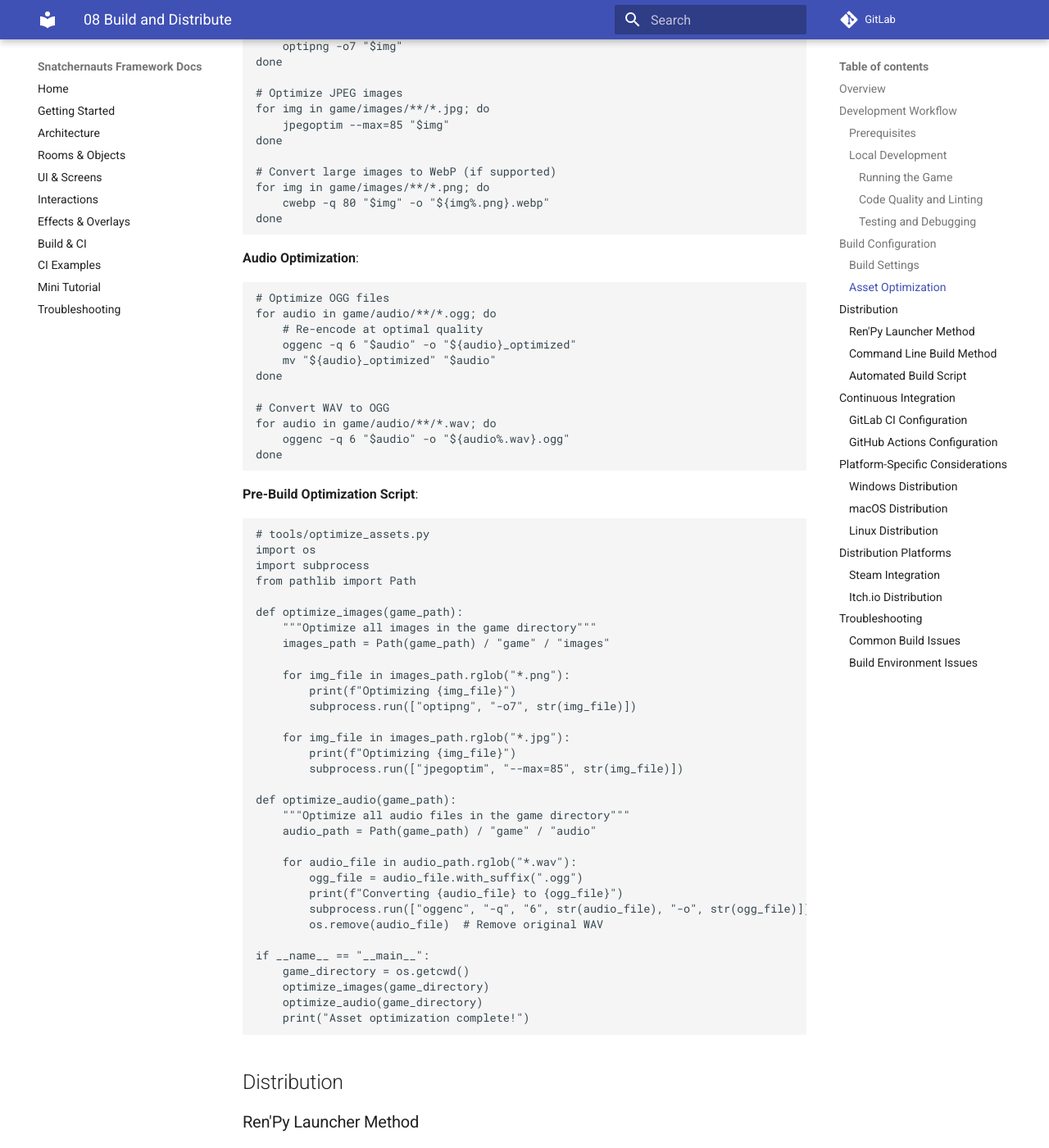
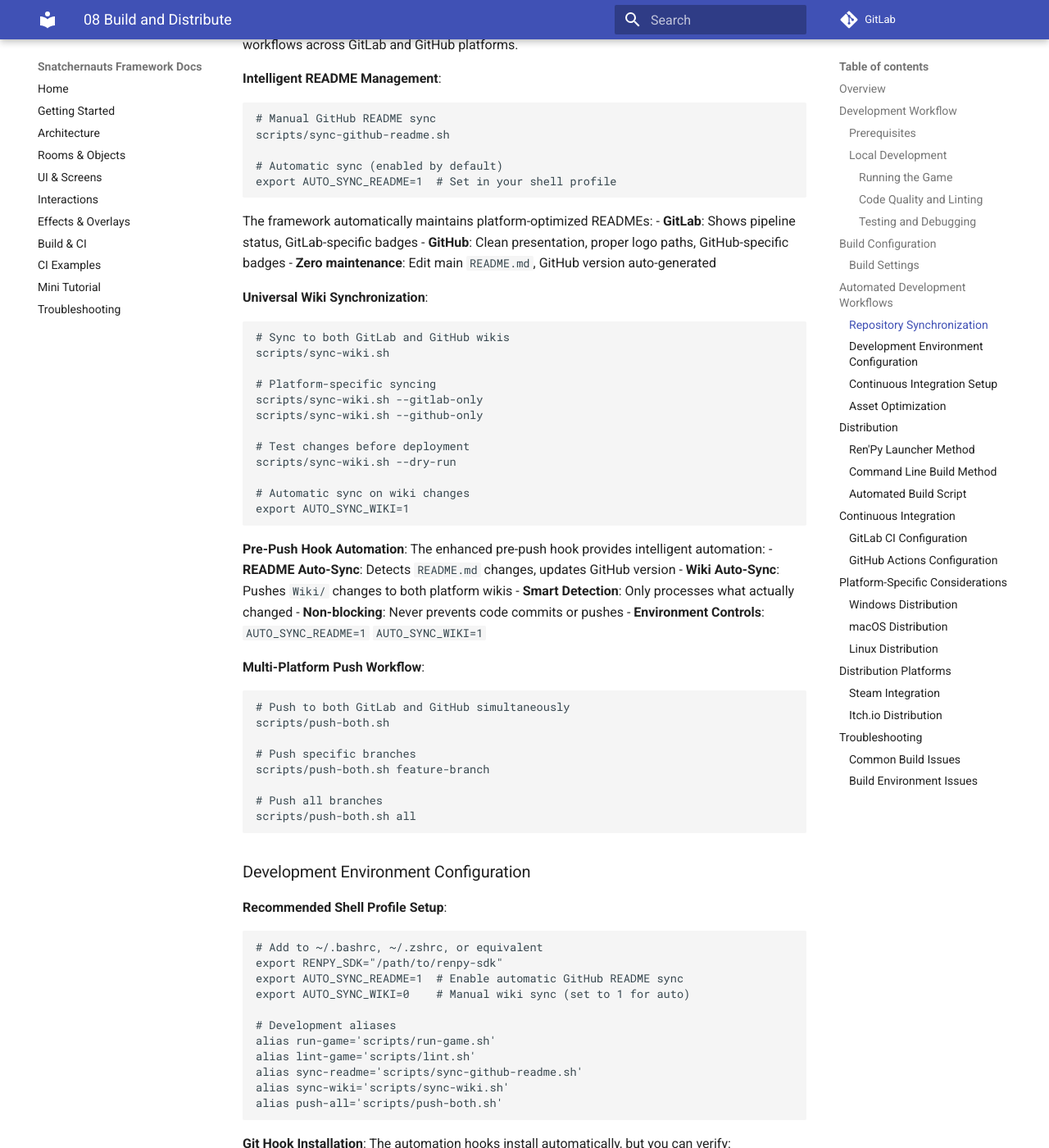
Before and after one commit to Aditya11232987/snatchernauts_framework, an MkDocs documentation site: the page built from Wiki/08-Build-and-Distribute.md, in a window 1280 px wide and 1400 px high, scrolled down 3942 px. Shown: the whole window at 82% size. Built offline with MkDocs 1.6.1 and Material for MkDocs 9.7.7, drawn with Linux system fonts in a browser that asks for light colours; comment, search, counter and statistics services are not loaded; some of the changed text lies outside the part shown.

Commit message:
Complete automation system for README and Wiki sync
- Enhanced main README with comprehensive automation documentation
- NEW: scripts/sync-wiki.sh - Universal GitLab + GitHub wiki sync
- README Auto-Sync: README.md to GitHub-optimized version
- Wiki Auto-Sync: Wiki/ to both GitLab AND GitHub wikis
- Updated Wiki/08-Build-and-Distribute.md with automation system
- Complete hands-off automation for documentation sync

````diff
--- a/Wiki/08-Build-and-Distribute.md
+++ b/Wiki/08-Build-and-Distribute.md
@@ -189,6 +189,109 @@
     "game/images/**": "images",
     "game/audio/**": "audio"
 }
+```
+
+## Automated Development Workflows
+
+### Repository Synchronization
+
+The Snatchernauts Framework includes powerful automation tools that streamline development workflows across GitLab and GitHub platforms.
+
+**Intelligent README Management**:
+```bash
+# Manual GitHub README sync
+scripts/sync-github-readme.sh
+
+# Automatic sync (enabled by default)
+export AUTO_SYNC_README=1  # Set in your shell profile
+```
+
+The framework automatically maintains platform-optimized READMEs:
+- **GitLab**: Shows pipeline status, GitLab-specific badges
+- **GitHub**: Clean presentation, proper logo paths, GitHub-specific badges
+- **Zero maintenance**: Edit main `README.md`, GitHub version auto-generated
+
+**Universal Wiki Synchronization**:
+```bash
+# Sync to both GitLab and GitHub wikis
+scripts/sync-wiki.sh
+
+# Platform-specific syncing
+scripts/sync-wiki.sh --gitlab-only
+scripts/sync-wiki.sh --github-only
+
+# Test changes before deployment
+scripts/sync-wiki.sh --dry-run
+
+# Automatic sync on wiki changes
+export AUTO_SYNC_WIKI=1
+```
+
+**Pre-Push Hook Automation**:
+The enhanced pre-push hook provides intelligent automation:
+- **README Auto-Sync**: Detects `README.md` changes, updates GitHub version
+- **Wiki Auto-Sync**: Pushes `Wiki/` changes to both platform wikis
+- **Smart Detection**: Only processes what actually changed
+- **Non-blocking**: Never prevents code commits or pushes
+- **Environment Controls**: `AUTO_SYNC_README=1` `AUTO_SYNC_WIKI=1`
+
+**Multi-Platform Push Workflow**:
+```bash
+# Push to both GitLab and GitHub simultaneously
+scripts/push-both.sh
+
+# Push specific branches
+scripts/push-both.sh feature-branch
+
+# Push all branches
+scripts/push-both.sh all
+```
+
+### Development Environment Configuration
+
+**Recommended Shell Profile Setup**:
+```bash
+# Add to ~/.bashrc, ~/.zshrc, or equivalent
+export RENPY_SDK="/path/to/renpy-sdk"
+export AUTO_SYNC_README=1  # Enable automatic GitHub README sync
+export AUTO_SYNC_WIKI=0    # Manual wiki sync (set to 1 for auto)
+
+# Development aliases
+alias run-game='scripts/run-game.sh'
+alias lint-game='scripts/lint.sh'
+alias sync-readme='scripts/sync-github-readme.sh'
+alias sync-wiki='scripts/sync-wiki.sh'
+alias push-all='scripts/push-both.sh'
+```
+
+**Git Hook Installation**:
+The automation hooks install automatically, but you can verify:
+```bash
+# Verify pre-push hook is active
+ls -la .git/hooks/pre-push
+
+# Reinstall hooks if needed
+cp scripts/hooks/pre-push .git/hooks/pre-push
+chmod +x .git/hooks/pre-push
+```
+
+### Continuous Integration Setup
+
+**GitLab CI/CD Configuration** (`.gitlab-ci.yml`):
+The framework includes production-ready CI/CD pipelines:
+- **Linting Stage**: Code quality checks
+- **Testing Stage**: Framework functionality tests
+- **Build Stage**: Multi-platform builds
+- **Deploy Stage**: Automated releases
+- **Mirror Stage**: Repository synchronization to GitHub
+
+**Environment Variables for CI/CD**:
+```bash
+# GitLab CI/CD Variables (Repository Settings → CI/CD → Variables)
+RENPY_SDK_PATH          # Path to Ren'Py SDK in CI environment
+GITHUB_MIRROR_TOKEN     # GitHub access token for mirroring
+DEPLOY_KEY_PRIVATE      # SSH private key for deployments
+BUILD_ENCRYPTION_KEY    # Key for encrypting release builds
 ```
 
 ### Asset Optimization
````
Also changed, not shown: README.md (+23 -14 lines), 2 other files.
